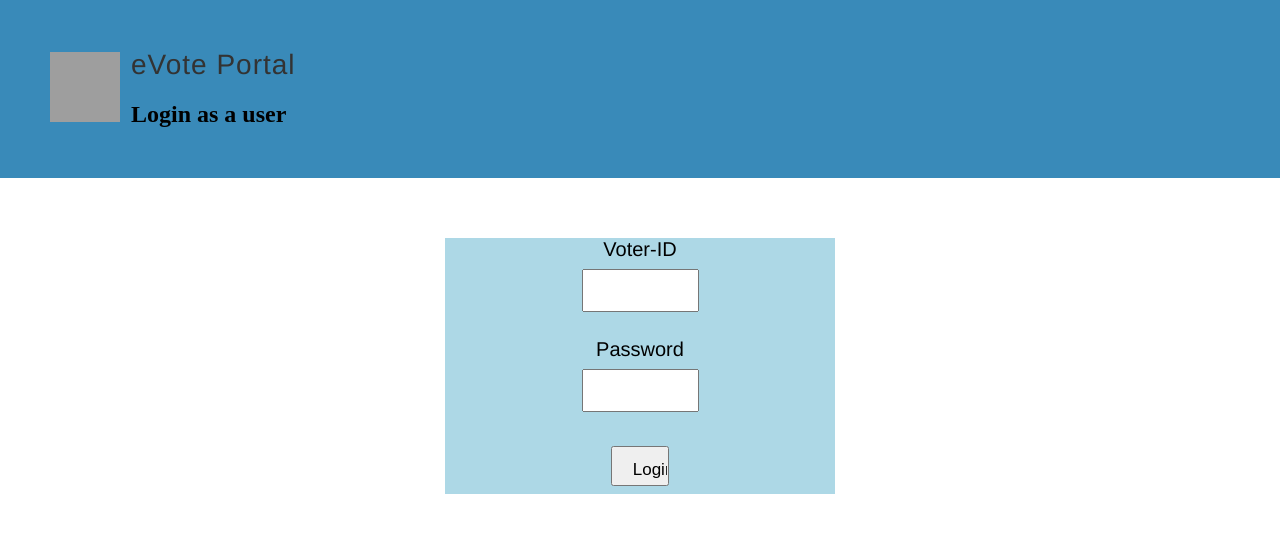
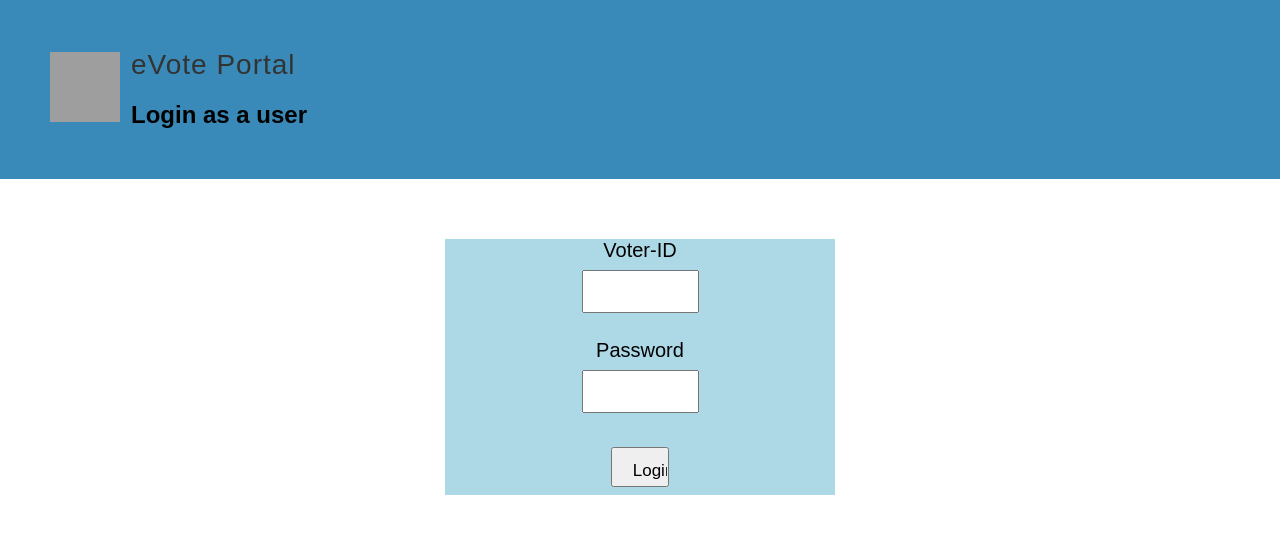
Before and after one commit to khushi0106/eVotingPortal, a plain HTML site: page login.html in a window 1280 px wide. Drawn offline with Linux system fonts and the light colour scheme; grey boxes are pictures that could not be loaded.

Commit message:
Update style.css

```diff
--- a/Styles/style.css
+++ b/Styles/style.css
@@ -1,6 +1,6 @@
 body{margin: 0px;
     text-align: left;
-    font-family:'Merriweather', serif;
+    font-family: 'Montserrat',sans-serif;
 }
 .Photo {
     width: 70px;
@@ -21,7 +21,7 @@ table {
 h1 {
     color: #333;
     cursor: pointer;
-    font-family: "Helvetica Neue", Helvetica, Arial, sans-serif;
+    font-family: 'Montserrat',sans-serif;
     font-weight: 300;
     font-size: 28px;
     letter-spacing: 1px;
@@ -66,7 +66,7 @@ p {
 
 label{
   font-size: 20px;
-  font-family: "Montserrat", Helvetica, Arial, sans-serif;
+  font-family: 'Montserrat',sans-serif;
 }
 input[type=text] {
   width: 30%;
```
